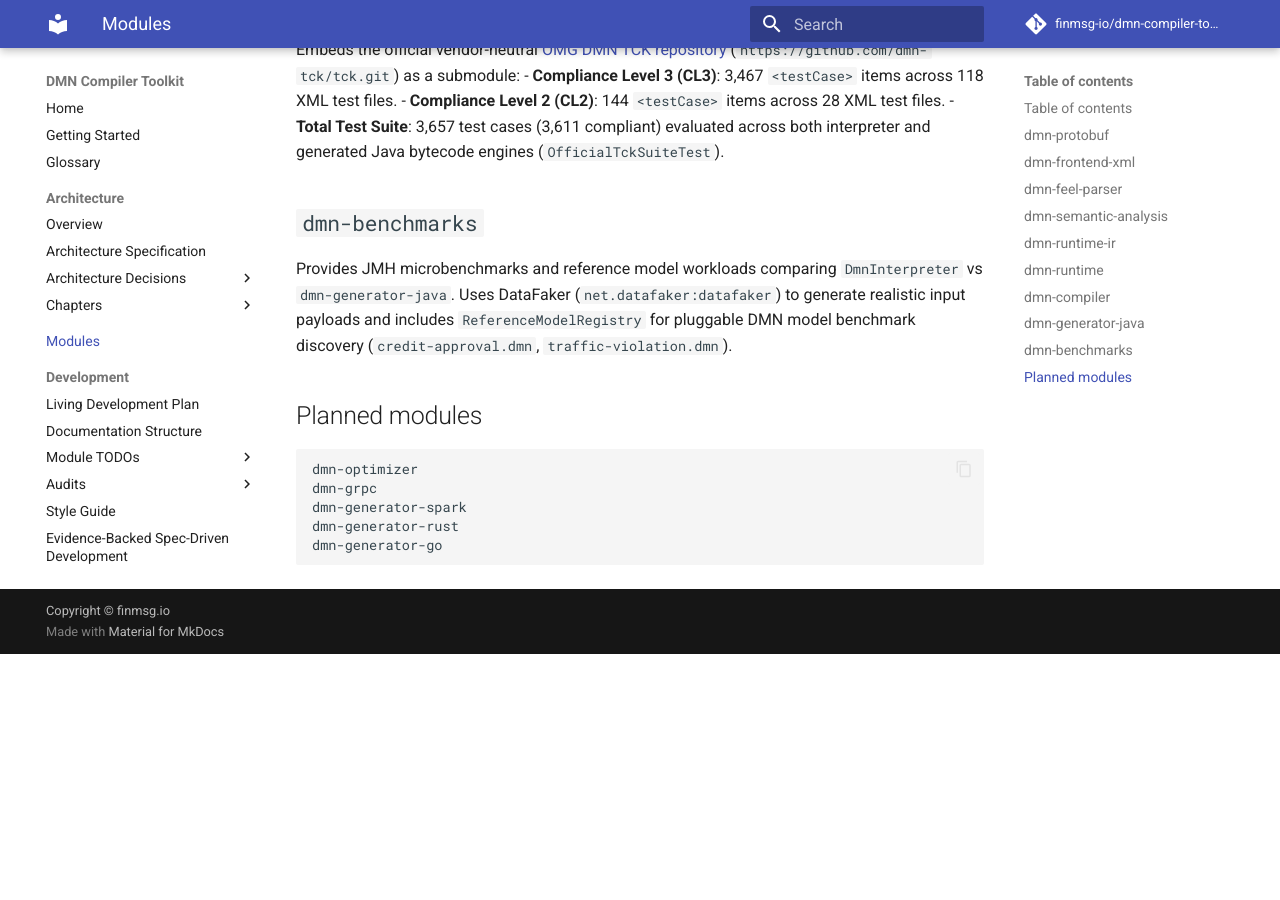
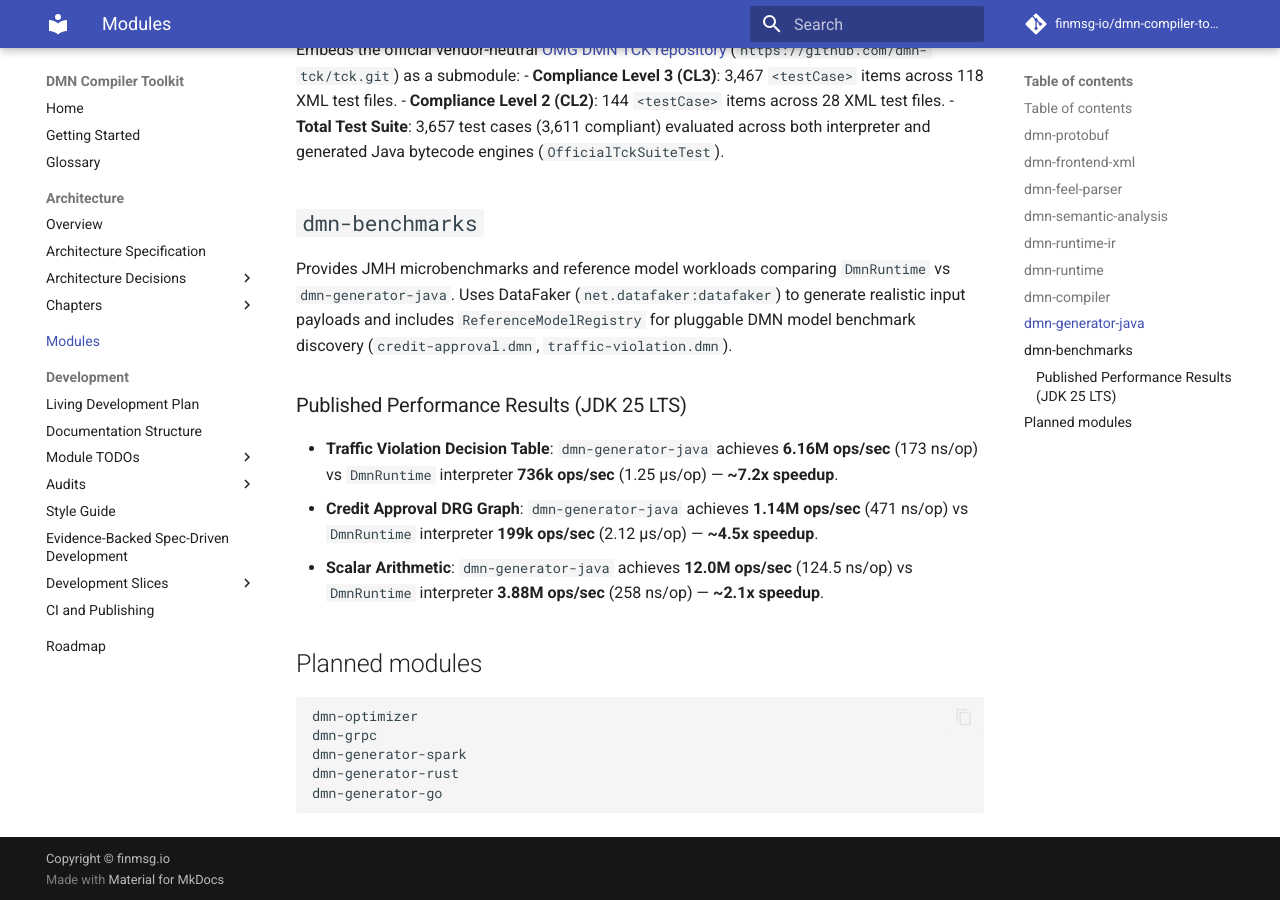
Before and after one commit to finmsg-io/dmn-compiler-toolkit, an MkDocs documentation site: the page built from docs/modules.md, in a window 1280 px wide and 900 px high, scrolled down 4470 px. Built offline with MkDocs 1.6.1 and Material for MkDocs 9.7.7, drawn with Linux system fonts in a browser that asks for light colours; comment, search, counter and statistics services are not loaded; before the commit the page ends 5124 px from its top, so only the background shows below that.

Commit message:
Published benchmark results

```diff
--- a/docs/modules.md
+++ b/docs/modules.md
@@ -177,7 +177,13 @@ Embeds the official vendor-neutral [OMG DMN TCK repository](https://dmn-tck.gith
 <a id="contents-section-10"></a>
 ## `dmn-benchmarks`
 
-Provides JMH microbenchmarks and reference model workloads comparing `DmnInterpreter` vs `dmn-generator-java`. Uses DataFaker (`net.datafaker:datafaker`) to generate realistic input payloads and includes `ReferenceModelRegistry` for pluggable DMN model benchmark discovery (`credit-approval.dmn`, `traffic-violation.dmn`).
+Provides JMH microbenchmarks and reference model workloads comparing `DmnRuntime` vs `dmn-generator-java`. Uses DataFaker (`net.datafaker:datafaker`) to generate realistic input payloads and includes `ReferenceModelRegistry` for pluggable DMN model benchmark discovery (`credit-approval.dmn`, `traffic-violation.dmn`).
+
+### Published Performance Results (JDK 25 LTS)
+
+- **Traffic Violation Decision Table**: `dmn-generator-java` achieves **6.16M ops/sec** (173 ns/op) vs `DmnRuntime` interpreter **736k ops/sec** (1.25 µs/op) — **~7.2x speedup**.
+- **Credit Approval DRG Graph**: `dmn-generator-java` achieves **1.14M ops/sec** (471 ns/op) vs `DmnRuntime` interpreter **199k ops/sec** (2.12 µs/op) — **~4.5x speedup**.
+- **Scalar Arithmetic**: `dmn-generator-java` achieves **12.0M ops/sec** (124.5 ns/op) vs `DmnRuntime` interpreter **3.88M ops/sec** (258 ns/op) — **~2.1x speedup**.
 
 <a id="contents-section-11"></a>
 ## Planned modules
```
Also changed, not shown: dmn-benchmarks/README.md (+14 -1 lines), 2 other files.
